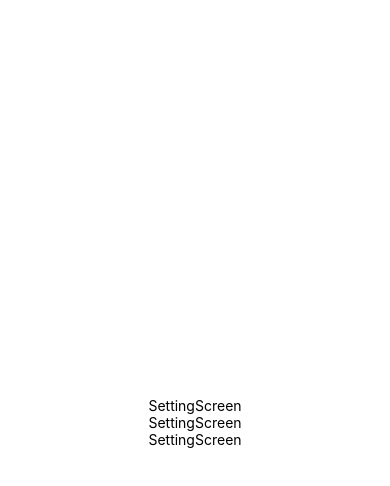
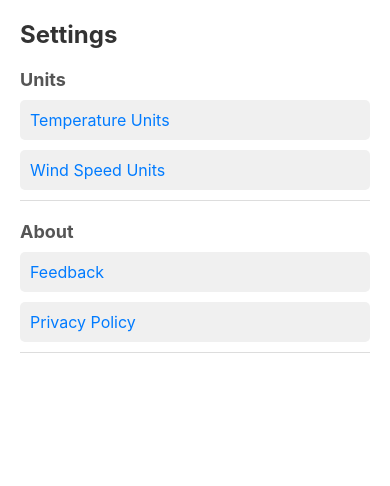
Before and after one commit to Yogesh22032001/Weather-App, a React Native app: screen /Settings in a window 390 px wide. Shown: the top 486 px of the page. Built offline with nearby package versions, Linux system fonts and the light colour scheme.

Commit message:
made changes in search screen

```diff
--- a/package.json
+++ b/package.json
@@ -9,13 +9,16 @@
     "web": "expo start --web"
   },
   "dependencies": {
+    "@react-native-async-storage/async-storage": "^2.0.0",
     "@react-navigation/native": "^6.1.18",
     "@react-navigation/stack": "^6.4.1",
     "@types/react": "~18.2.79",
+    "axios": "^1.7.4",
     "expo": "~51.0.28",
     "expo-status-bar": "~1.12.1",
     "react": "18.2.0",
     "react-native": "0.74.5",
+    "react-native-swiper": "^1.6.0",
     "react-native-vector-icons": "^10.1.0",
     "typescript": "~5.3.3"
   },
--- /dev/null
+++ b/src/api/WeatherDataAPI.tsx
@@ -0,0 +1,13 @@
+import axios from 'axios';
+
+export default async function WeatherData(city: string, country: string) {
+  try {
+    const API_KEY = '86f32f6fa152b96a81120556e1e68289';
+    const response = await axios.get(
+      `https://api.openweathermap.org/data/2.5/weather?q=${city},${country}&appid=${API_KEY}`
+    );
+    return response.data; // Return the actual data from the API response
+  } catch (err) {
+    throw new Error('Could not fetch weather data');
+  }
+}
--- a/src/components/searchBar/SearchBar.tsx
+++ b/src/components/searchBar/SearchBar.tsx
@@ -0,0 +1,141 @@
+import React, { useState } from 'react';
+import { View, Text, TextInput, TouchableOpacity, StyleSheet, ActivityIndicator } from 'react-native';
+import WeatherData from '../../api/WeatherDataAPI';
+import AsyncStorage from '@react-native-async-storage/async-storage';
+
+export default function SearchBar() {
+  const [city, setCity] = useState('');
+  const [country, setCountry] = useState('');
+  const [weather, setWeather] = useState(null);
+  const [loading, setLoading] = useState(false);
+  const [error, setError] = useState(null);
+
+  const handleSearch = async () => {
+    setLoading(true);
+    setError(null);
+    setWeather(null);
+
+    try {
+      const data = await WeatherData(city, country);
+      setWeather(data); // Set weather data
+      saveDataToStorage(city,country);
+    } catch (err) {
+      setError('Could not fetch weather data');
+    } finally {
+      setLoading(false);
+    }
+  };
+
+
+  const saveDataToStorage = async (city, country) => {
+    try {
+      // Retrieve existing data
+      const existingData = await AsyncStorage.getItem('weatherData');
+      const data = existingData ? JSON.parse(existingData) : [];
+
+      // Check for duplicates
+      const isDuplicate = data.some(item => item.city === city && item.country === country);
+
+      if (isDuplicate) {
+        console.log('City and Country pair already exists in AsyncStorage');
+        return; // Exit if duplicate found
+      }
+
+      // Add new city and country pair to the array
+      data.push({ city, country });
+
+      // Save updated data back to AsyncStorage
+      await AsyncStorage.setItem('weatherData', JSON.stringify(data));
+      console.log('City and Country saved to AsyncStorage');
+    } catch (error) {
+      console.error('Failed to save data to AsyncStorage:', error);
+    }
+  };
+
+  return (
+    <View style={styles.container}>
+
+
+      {/* Input for City */}
+      <TextInput
+        style={styles.input}
+        placeholder="Enter City"
+        value={city}
+        onChangeText={setCity}
+      />
+
+      {/* Input for Country */}
+      <TextInput
+        style={styles.input}
+        placeholder="Enter Country"
+        value={country}
+        onChangeText={setCountry}
+      />
+
+      {/* Search Button */}
+      <TouchableOpacity style={styles.button} onPress={handleSearch}>
+        <Text style={styles.buttonText}>Search</Text>
+      </TouchableOpacity>
+
+      {/* Loading Spinner */}
+      {loading && <ActivityIndicator size="large" color="#007BFF" />}
+
+      {/* Display weather data */}
+      {weather && (
+        <View style={styles.resultContainer}>
+          <Text style={styles.resultText}>City: {weather.name}</Text>
+          <Text style={styles.resultText}>
+            Temperature: {(weather.main.temp - 273.15).toFixed(2)} °C
+          </Text>
+          <Text style={styles.resultText}>Weather: {weather.weather[0].description}</Text>
+        </View>
+      )}
+
+      {/* Display error message */}
+      {error && <Text style={styles.errorText}>{error}</Text>}
+    </View>
+  );
+}
+
+const styles = StyleSheet.create({
+  container: {
+    flex: 1,
+    justifyContent: 'center',
+    padding: 10,
+    backgroundColor: 'white',
+  },
+  input: {
+    height: 40,
+    width:330,
+    borderColor: '#ddd',
+    borderWidth: 1,
+    marginBottom: 10,
+    borderRadius: 5,
+    paddingHorizontal: 10,
+  },
+  button: {
+    backgroundColor: '#007BFF',
+    padding: 10,
+    borderRadius: 5,
+    alignItems: 'center',
+  },
+  buttonText: {
+    color: '#fff',
+    fontSize: 16,
+  },
+  resultContainer: {
+    marginTop: 20,
+    padding: 10,
+    backgroundColor: '#f9f9f9',
+    borderRadius: 5,
+  },
+  resultText: {
+    fontSize: 18,
+    marginBottom: 10,
+  },
+  errorText: {
+    fontSize: 18,
+    color: 'red',
+    marginBottom: 10,
+  },
+});
--- a/src/screens/homeScreen/HomeScreen.tsx
+++ b/src/screens/homeScreen/HomeScreen.tsx
@@ -1,17 +1,52 @@
-import React from 'react';
+import React, { useState, useEffect } from 'react';
 import { StatusBar } from 'expo-status-bar';
-import { StyleSheet, Text, TouchableOpacity, View, ImageBackground } from 'react-native';
+import { StyleSheet, Text, TouchableOpacity, View, ImageBackground, ActivityIndicator } from 'react-native';
 import { StackNavigationProp } from '@react-navigation/stack';
 import { RootStackParamList } from '../../navigation/types';
 import { useNavigation } from '@react-navigation/native';
 import IonIcon from 'react-native-vector-icons/Ionicons';
+import AsyncStorage from '@react-native-async-storage/async-storage';
+import WeatherData from '../../api/WeatherDataAPI';
+import Swiper from 'react-native-swiper';
 
 type HomeScreenNavigationProp = StackNavigationProp<RootStackParamList, 'Home'>;
 
 export default function HomeScreen() {
   const navigation = useNavigation<HomeScreenNavigationProp>();
+  const [weatherData, setWeatherData] = useState([]);
+  const [loading, setLoading] = useState<boolean>(true);
+  const [error, setError] = useState<string | null>(null);
 
   const imageSource = require('./../../../assets/images/weather.png');
+
+  useEffect(() => {
+    const fetchStoredData = async () => {
+      try {
+        const existingData = await AsyncStorage.getItem('weatherData');
+        const data = existingData ? JSON.parse(existingData) : [];
+        setWeatherData(data);
+        const updatedData = [];
+
+        // Fetch weather data for each city-country pair sequentially
+        for (const item of data) {
+          try {
+            const weather = await WeatherData(item.city, item.country);
+            updatedData.push({ ...item, weather }); // Add weather data to each item
+          } catch {
+            updatedData.push({ ...item, weather: null }); // Return null if there's an error
+          }
+        }
+        setWeatherData(updatedData);
+        setLoading(false);
+      } catch (error) {
+        console.error('Failed to load data from AsyncStorage:', error);
+        setError('Failed to load data');
+        setLoading(false);
+      }
+    };
+
+    fetchStoredData();
+  }, []);
 
   return (
     <ImageBackground source={imageSource} style={styles.backgroundImage}>
@@ -24,9 +59,47 @@ export default function HomeScreen() {
             <IonIcon name="settings-outline" size={30} color="#000" />
           </TouchableOpacity>
         </View>
-        <Text style={styles.text}>HomeScreen</Text>
+
+        {/* <Text style={styles.text}>HomeScreen</Text> */}
+
+        {/* Loading Spinner */}
+        {loading && <ActivityIndicator size="large" color="#007BFF" />}
+
+        {/* Display weather data */}
+        {error && <Text style={styles.errorText}>{error}</Text>}
+
+        {/* Swiper to show each city's weather data */}
+        <Swiper
+      style={styles.wrapper}
+      showsButtons={true}
+      showsPagination={true}
+      autoplay={false}
+      loop={false}
+      dotColor="red"
+      activeDotColor="#007BFF"
+    >
+
+      {weatherData.map((item, index) => (
+        <View key={index} style={styles.slide}>
+
+          <Text style={styles.dataText}>City: {item.city}</Text>
+          <Text style={styles.dataText}>Country: {item.country}</Text>
+          {item.weather ? (
+            <>
+              <Text style={styles.dataText}>
+                Temperature: {(item.weather.main.temp - 273.15).toFixed(2)} °C
+              </Text>
+              <Text style={styles.dataText}>id: {item.weather.weather[0].id}</Text>
+              <Text style={styles.dataText}>Weather: {item.weather.weather[0].description}</Text>
+            </>
+          ) : (
+            <Text style={styles.dataText}>Weather data not available</Text>
+          )}
+        </View>
+      ))}
+    </Swiper>
       </View>
-      <StatusBar style="auto" />
+      {/* <StatusBar style="auto" /> */}
     </ImageBackground>
   );
 }
@@ -41,9 +114,7 @@ const styles = StyleSheet.create({
   },
   container: {
     flex: 1,
-    justifyContent: 'center',
-    alignItems: 'center',
-    // Make sure the container does not interfere with background image
+    // Ensure the container does not interfere with background image
   },
   nav: {
     flexDirection: 'row',
@@ -53,10 +124,38 @@ const styles = StyleSheet.create({
     position: 'absolute',
     top: 0,
     paddingTop: 40,
+    zIndex: 1, // Ensure the nav buttons are above other content
   },
-  text: {
-    fontSize: 24,
-    color: '#fff',
-    textAlign: 'center',
+  navButton: {
+    flex: 1,
+    alignItems: 'center',
+    justifyContent: 'center',
+  },
+  buttonIcon: {
+    marginHorizontal: 10, // Adjust margin to ensure buttons are touching
+  },
+  wrapper: {
+    marginTop: 60,
+    height: '80%',
+    width: '100%',
+  },
+  slide: {
+    flex: 1,
+    justifyContent: 'center',
+    alignItems: 'center',
+    backgroundColor: 'rgba(255, 255, 255, 0.3)',
+    padding: 10,
+    borderRadius: 10,
+    margin: 10,
+  },
+  dataText: {
+    fontSize: 16,
+    color: '#000',
+    marginBottom: 10,
+  },
+  errorText: {
+    fontSize: 18,
+    color: 'red',
+    marginBottom: 10,
   },
 });
--- a/src/screens/searchScreen/SearchScreen.tsx
+++ b/src/screens/searchScreen/SearchScreen.tsx
@@ -1,11 +1,41 @@
 import { StatusBar } from 'expo-status-bar';
-import { StyleSheet, Text, View } from 'react-native';
+import { Alert, ScrollView, StyleSheet, Text, View } from 'react-native';
+import SearchBar from '../../components/searchBar/SearchBar';
+import AsyncStorage from '@react-native-async-storage/async-storage';
+import { useEffect, useState } from 'react';
 
-export default function SearchScreen() {
+export default function SearchScreen () {
+
+  const[weatherData, setWeatherData] =useState([]);
+
+  useEffect ( () => {
+    const getWeatherData = async() =>{
+      const data = await AsyncStorage.getItem('weatherData');
+      // const data = data ? JSON.parse(data) : [];
+      if(data ==null){
+        console.error('Failed to get data from AsyncStorage:');
+        Alert.alert('Failed to get data from AsyncStorage:');
+      }else{
+        setWeatherData(JSON.parse(data));
+      }
+    }
+  },[])
+
+  const cityWeatherData = () => {
+    return (
+      <View style ={styles.WeatherDataContainer}>
+
+      </View>
+    )
+  }
+
   return (
     <View style={styles.container}>
-      <Text>SearchScreen</Text>
-      <StatusBar style="auto" />
+      <ScrollView>
+        <Text style={styles.title}>Weather Search</Text>
+        <SearchBar />
+        <Text>aaa</Text>
+      </ScrollView>
     </View>
   );
 }
@@ -13,8 +43,19 @@ export default function SearchScreen() {
 const styles = StyleSheet.create({
   container: {
     flex: 1,
-    backgroundColor: '#fff',
+    backgroundColor: 'white',
     alignItems: 'center',
     justifyContent: 'center',
+    position: 'absolute',
   },
+  title: {
+    fontSize: 24,
+    fontWeight: 'bold',
+    marginTop: 20,
+    marginBottom: 10,
+    textAlign: 'left',
+  },
+  WeatherDataContainer: {
+    flexDirection:'row',
+  }
 });
--- a/src/screens/settingsScreen/SettingsScreen.tsx
+++ b/src/screens/settingsScreen/SettingsScreen.tsx
@@ -1,13 +1,31 @@
 import { StatusBar } from 'expo-status-bar';
-import { StyleSheet, Text, View } from 'react-native';
+import { StyleSheet, Text, TouchableOpacity, View } from 'react-native';
 
 export default function SettingScreen() {
   return (
     <View style={styles.container}>
-      <Text>SettingScreen</Text>
-      <Text>SettingScreen</Text>
-      <Text>SettingScreen</Text>
       <StatusBar style="auto" />
+      <Text style={styles.title}>Settings</Text>
+
+      <View style={styles.section}>
+        <Text style={styles.sectionHeader}>Units</Text>
+        <TouchableOpacity style={styles.button}>
+          <Text style={styles.buttonText}>Temperature Units</Text>
+        </TouchableOpacity>
+        <TouchableOpacity style={styles.button}>
+          <Text style={styles.buttonText}>Wind Speed Units</Text>
+        </TouchableOpacity>
+      </View>
+
+      <View style={styles.section}>
+        <Text style={styles.sectionHeader}>About</Text>
+        <TouchableOpacity style={styles.button}>
+          <Text style={styles.buttonText}>Feedback</Text>
+        </TouchableOpacity>
+        <TouchableOpacity style={styles.button}>
+          <Text style={styles.buttonText}>Privacy Policy</Text>
+        </TouchableOpacity>
+      </View>
     </View>
   );
 }
@@ -15,8 +33,34 @@ export default function SettingScreen() {
 const styles = StyleSheet.create({
   container: {
     flex: 1,
+    padding: 20,
     backgroundColor: '#fff',
-    alignItems: 'center',
-    justifyContent: 'center',
+  },
+  title: {
+    fontSize: 24,
+    fontWeight: 'bold',
+    marginBottom: 20,
+    color: '#333',
+  },
+  section: {
+    marginBottom: 20,
+    borderBottomWidth: 1,  // Adds a border at the bottom of the section
+    borderBottomColor: '#ddd',
+  },
+  sectionHeader: {
+    fontSize: 18,
+    fontWeight: 'bold',
+    marginBottom: 10,
+    color: '#555',
+  },
+  button: {
+    padding: 10,
+    backgroundColor: '#f0f0f0',
+    borderRadius: 5,
+    marginBottom: 10,
+  },
+  buttonText: {
+    fontSize: 16,
+    color: '#007BFF',
   },
 });
```
Also changed, not shown: 1 other file (tests, documents, lock files or other folders).
